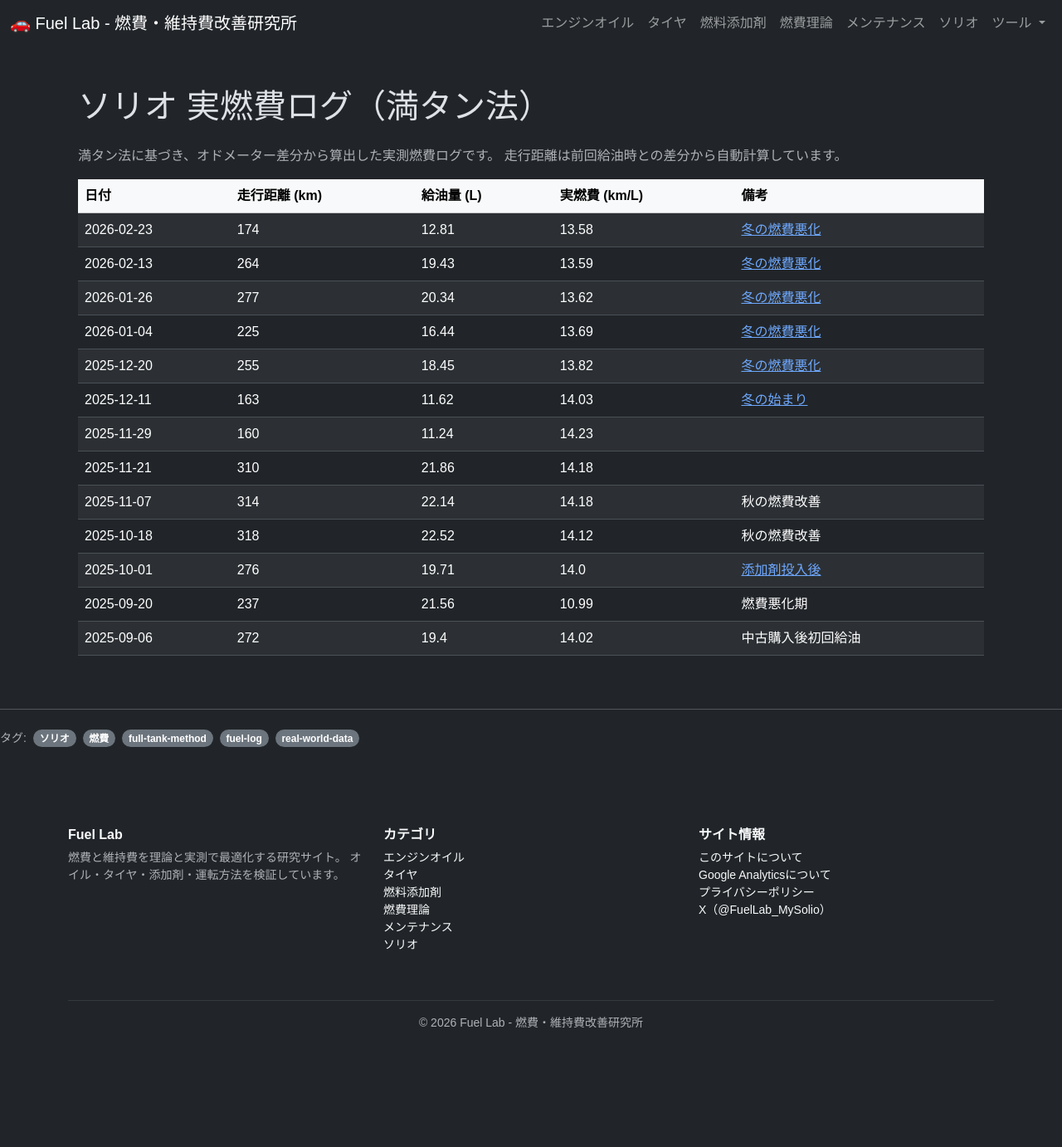
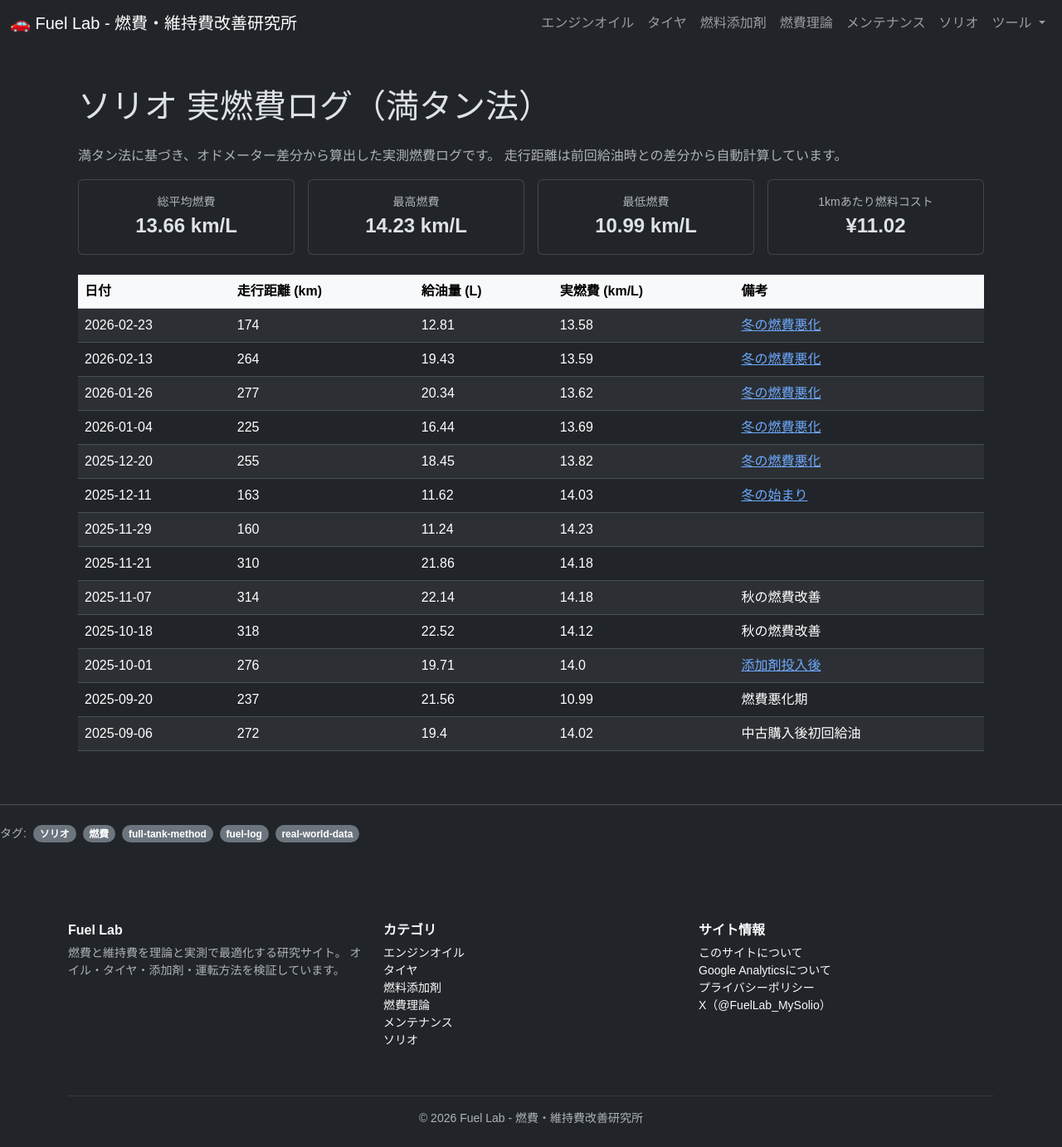
Before and after one commit to funyapar-org/fuel-lab, a Jekyll site: the page built from _solio/solio-fuel-economy-log.md, in a window 1280 px wide. Shown: the whole page at 83% size. Built offline with Jekyll 4.4.1, drawn with Linux system fonts in a browser that asks for light colours; before the commit the page ends 1267 px from its top, so only the background shows below that.

Commit message:
統計セクション

```diff
--- a/_solio/solio-fuel-economy-log.md
+++ b/_solio/solio-fuel-economy-log.md
@@ -23,17 +23,21 @@ date: 2026-02-26 21:00:00 +0900
   </p>
 
   {% assign sorted_logs = site.data.solio_fuel_log | sort: "date" %}
+  {% assign prev_odometer = site.data.solio_meta.purchase.odometer %}
 
-  {% assign prev_odometer = nil %}
   {% assign rows = "" %}
 
+  {% assign total_distance = 0 %}
+  {% assign total_fuel = 0 %}
+  {% assign total_cost = 0 %}
+  {% assign max_economy = 0 %}
+  {% assign min_economy = 999 %}
+  {% assign count = 0 %}
+
   {% for log in sorted_logs %}
-    {% if prev_odometer %}
-      {% assign distance = log.odometer | minus: prev_odometer %}
-    {% else %}
-      {% assign distance = log.odometer | minus: site.data.solio_meta.purchase.odometer %}
-    {% endif %}
-    {% assign economy = distance | divided_by: log.fuel | round: 2 %}
+    {% assign distance = log.odometer | minus: prev_odometer %}
+    {% assign economy = distance | divided_by: log.fuel %}
+    {% assign round_economy = economy | round: 2 %}
 
     {% capture row %}
       <tr>
@@ -42,8 +46,8 @@ date: 2026-02-26 21:00:00 +0900
           {% if distance %}{{ distance }}{% else %}-{% endif %}
         </td>
         <td data-value="{{ log.fuel }}">{{ log.fuel }}</td>
-        <td data-value="{{ economy | default: 0 }}">
-          {% if economy %}{{ economy }}{% else %}-{% endif %}
+        <td data-value="{{ round_economy | default: 0 }}">
+          {% if round_economy %}{{ round_economy }}{% else %}-{% endif %}
         </td>
         <td>
           {% if log.link %}
@@ -56,8 +60,66 @@ date: 2026-02-26 21:00:00 +0900
     {% endcapture %}
 
     {% assign rows = row | append: rows %}
+
+    {% assign total_distance = total_distance | plus: distance %}
+    {% assign total_fuel = total_fuel | plus: log.fuel %}
+    {% assign cost = log.fuel | times: log.price_per_liter %}
+    {% assign total_cost = total_cost | plus: cost %}
+
+    {% if economy > max_economy %}
+      {% assign max_economy = economy %}
+    {% endif %}
+
+    {% if economy < min_economy %}
+      {% assign min_economy = economy %}
+    {% endif %}
+
+    {% assign count = count | plus: 1 %}
     {% assign prev_odometer = log.odometer %}
   {% endfor %}
+
+  {% assign avg_economy = total_distance | divided_by: total_fuel | round: 2 %}
+  {% assign cost_per_km = total_cost | divided_by: total_distance | round: 2 %}
+
+  <div class="row g-3 mb-4">
+
+  <div class="col-md-3">
+    <div class="card text-center">
+      <div class="card-body">
+        <div class="text-muted small">総平均燃費</div>
+        <div class="fs-4 fw-bold">{{ avg_economy }} km/L</div>
+      </div>
+    </div>
+  </div>
+
+  <div class="col-md-3">
+    <div class="card text-center">
+      <div class="card-body">
+        <div class="text-muted small">最高燃費</div>
+        <div class="fs-4 fw-bold">{{ max_economy | round: 2 }} km/L</div>
+      </div>
+    </div>
+  </div>
+
+  <div class="col-md-3">
+    <div class="card text-center">
+      <div class="card-body">
+        <div class="text-muted small">最低燃費</div>
+        <div class="fs-4 fw-bold">{{ min_economy | round: 2 }} km/L</div>
+      </div>
+    </div>
+  </div>
+
+  <div class="col-md-3">
+    <div class="card text-center">
+      <div class="card-body">
+        <div class="text-muted small">1kmあたり燃料コスト</div>
+        <div class="fs-4 fw-bold">¥{{ cost_per_km }}</div>
+      </div>
+    </div>
+  </div>
+
+</div>
 
   <div class="table-responsive">
     <table id="fuelTable" class="table table-striped table-hover align-middle">
```
